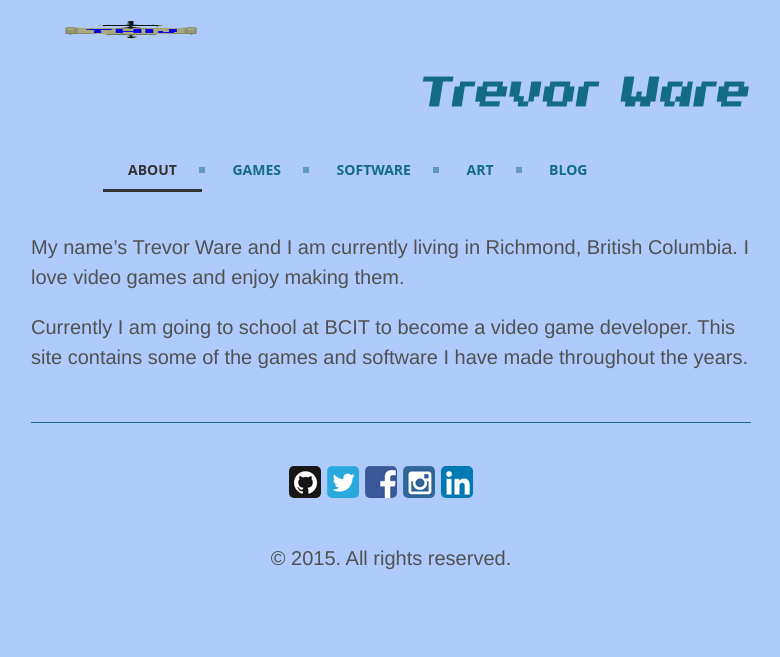
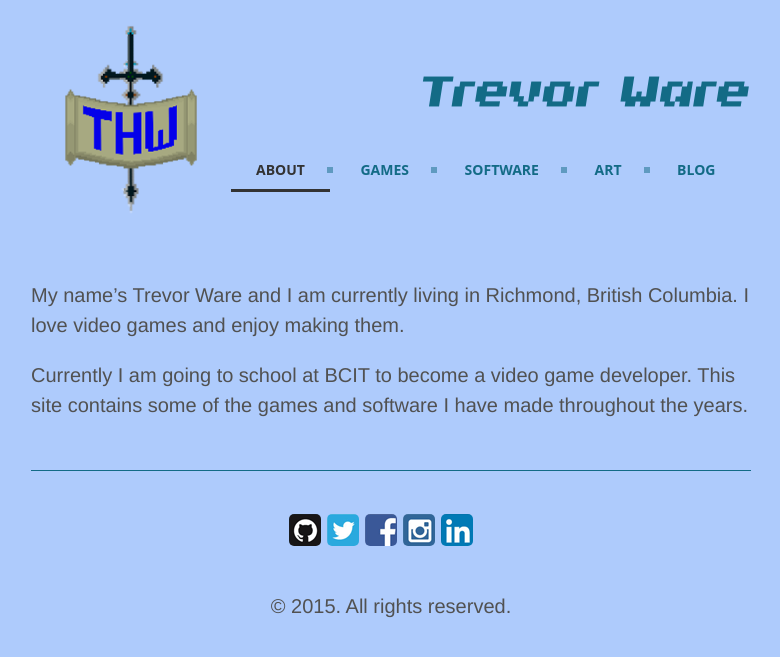
Before and after one commit to twarrre/twarrre.github.io, a Jekyll site: the page built from index.md, in a window 1280 px wide. Shown: the top 657 px of the page, without its empty margins (249-1029 px from the left). Built offline with Jekyll 4.4.1, drawn with Linux system fonts in a browser that asks for light colours.

Commit message:
Resize typo.

```diff
--- a/public/css/poole.css
+++ b/public/css/poole.css
@@ -474,7 +474,7 @@ a.pagination-item:hover {
  .logo {
   float: left;
   width:200px;
-  height:20px;
+  height:200px;
 }
 
 #sitename{
```
